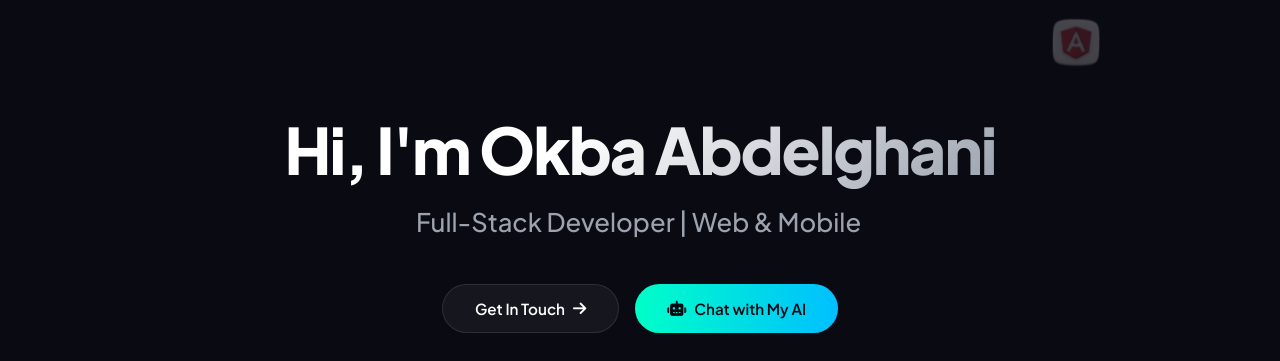
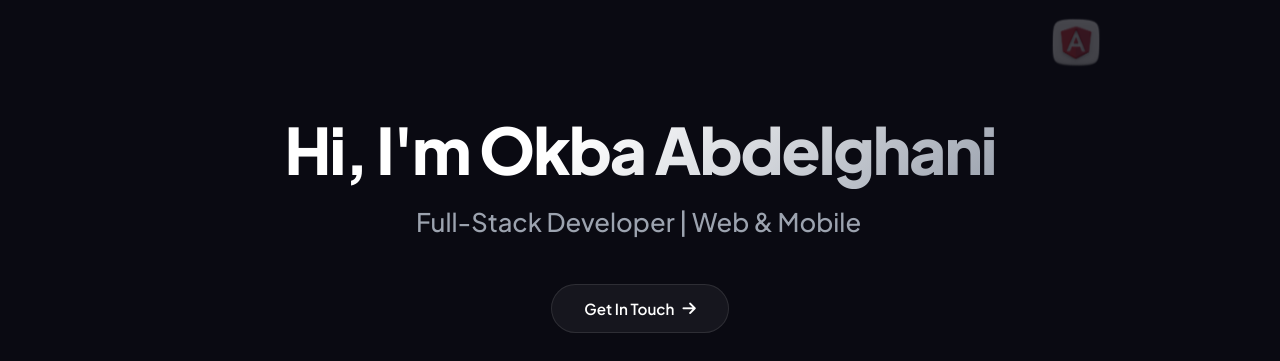
Before and after one commit to okbaAbdelghani/okba-portfolio-web-mobile, a plain HTML site: page index.html in a window 1280 px wide. Shown: the part 179-540 px from the top of the page. Drawn offline with Linux system fonts and the light colour scheme.

Commit message:
chat with my ai btn hidden

```diff
--- a/index.html
+++ b/index.html
@@ -319,7 +319,7 @@
 
   <div class="btn-group">
     <a href="#contact" class="btn">Get In Touch <i class="fas fa-arrow-right"></i></a>
-    <a href="#assistantButton" id="chat-with-ai-btn" class="btn"><i class="fas fa-robot"></i> Chat with My AI</a>
+    <!-- <a href="#assistantButton" id="chat-with-ai-btn" class="btn"><i class="fas fa-robot"></i> Chat with My AI</a> -->
   </div>
 </header>
 
```
